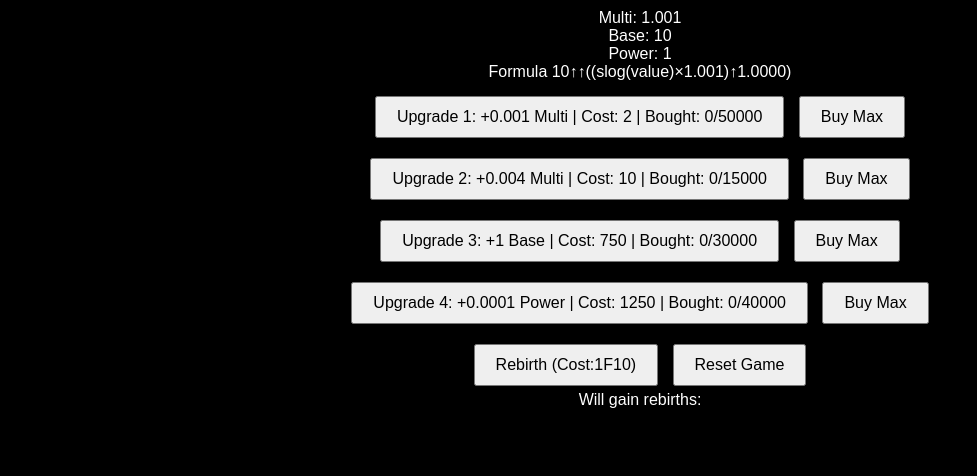
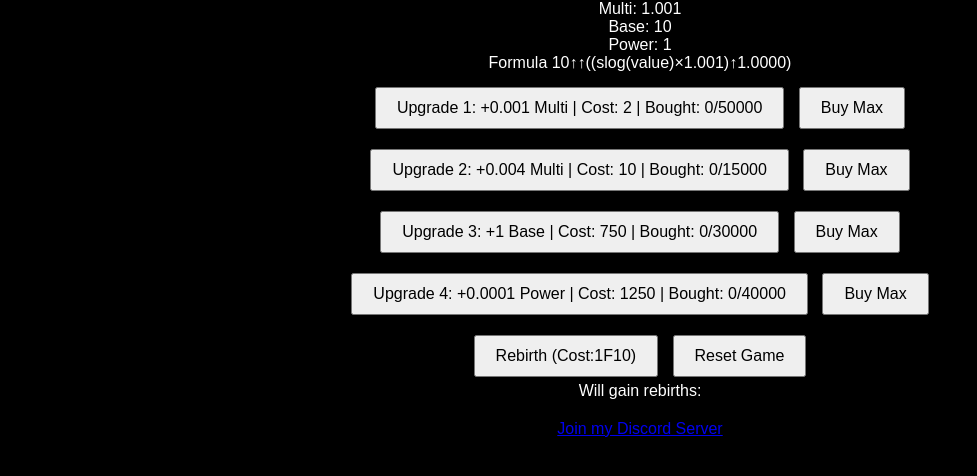
Before and after one commit to hamster624/AFK_inc_test, a plain HTML site: page index.html in a window 1280 px wide. Shown: the part 284-760 px from the top of the page, without its empty margins (0-977 px from the left). Drawn offline with Linux system fonts and the light colour scheme.

Commit message:
Update index.html

```diff
--- a/index.html
+++ b/index.html
@@ -81,7 +81,9 @@
     <button onclick="scaleGameWrapper()" style="position: fixed; inset-block-start: 10px; inset-inline-start: 10px; background: black; color: white; border: 1px solid white; padding: 10px; z-index: 1000;">Scale Game</button>
   </div>
 
-
+  <div class="discord-link">
+        <a href="https://discord.gg/xAmHhcXTJZ" target="_blank">Join my Discord Server</a>
+  </div>
 
   <script>
     function scaleGameWrapper() {
```
